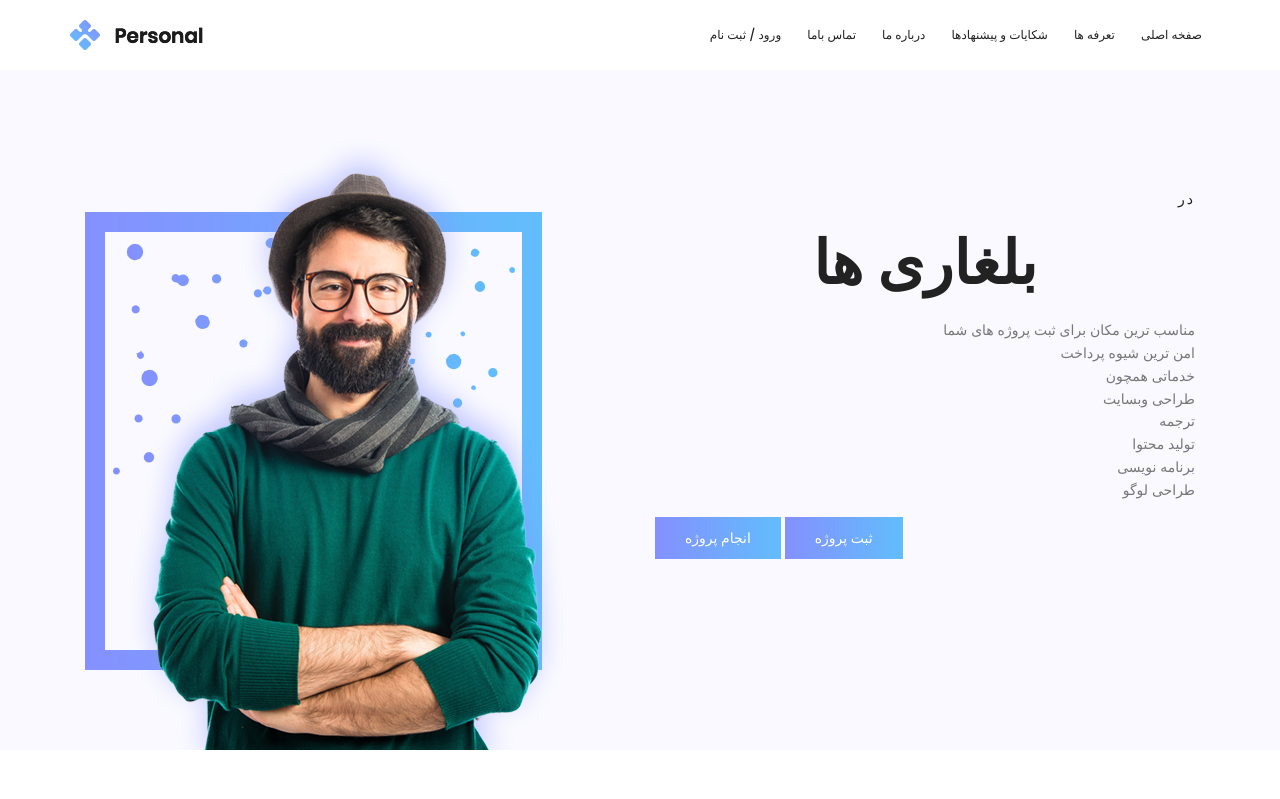
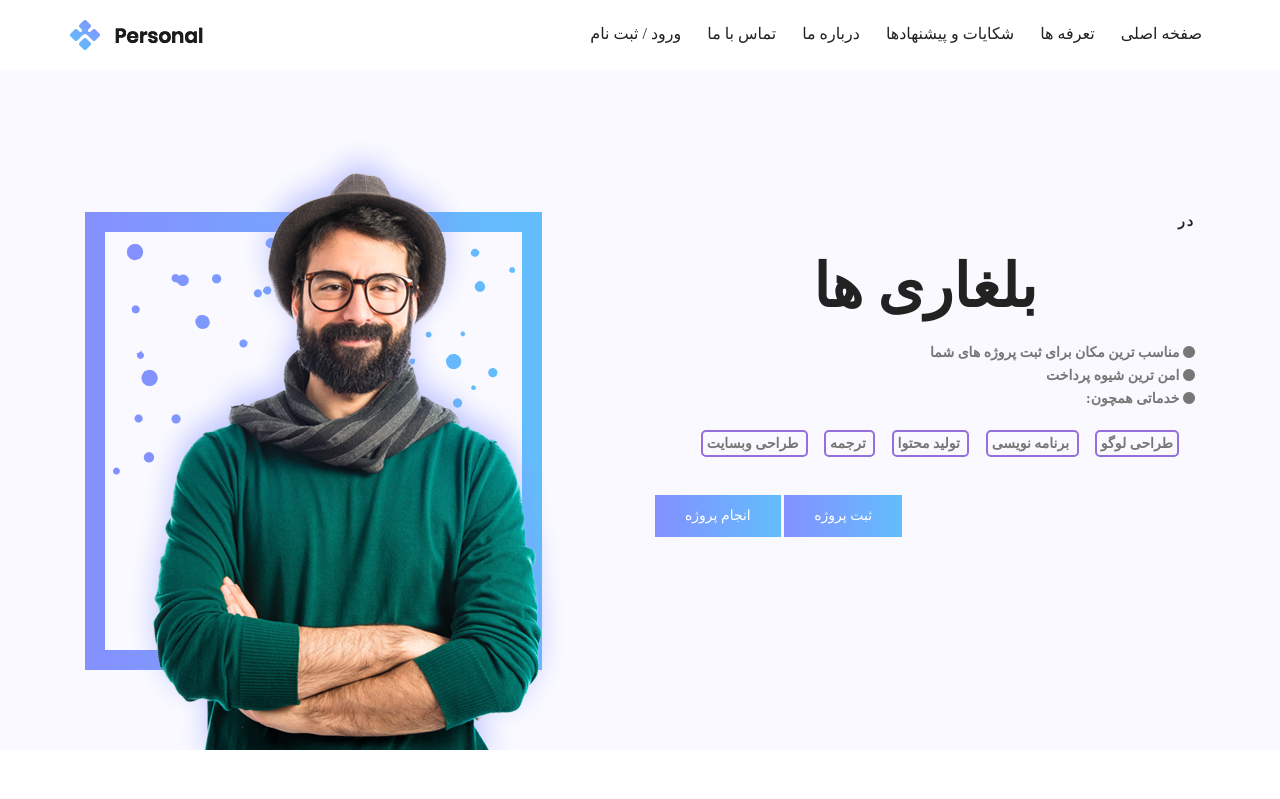
Before and after one commit to mjavadmt/solveproject, a Django app: page /djangoapp/ in a window 1280 px wide. Shown: the top 799 px of the page. Run offline with Django 3.2, Linux system fonts and the light colour scheme; some libraries are stand-ins or nearby versions.

Commit message:
finalhome

```diff
--- a/djangoProject/templates/djangoapp/home.html
+++ b/djangoProject/templates/djangoapp/home.html
@@ -31,7 +31,7 @@
     <link rel="stylesheet" href="{% static 'djangoapp/css/owl.carousel.css' %} ">
     <link rel="stylesheet" href="{% static 'djangoapp/css/main.css' %} ">
 </head>
-<body>
+<body style="font-family: 'b mitra'">
 
 <header id="header">
     <div class="container main-menu">
@@ -66,12 +66,12 @@
 
 
 
-                    <li><a href="{% url 'price' %}">ورود / ثبت نام</a></li>
-                    <li><a href="{% url 'contact' %}">تماس باما</a></li>
-                    <li><a href="{% url 'about' %}">درباره ما</a></li>
-                    <li><a href="{% url 'services' %}">شکایات و پیشنهادها</a></li>
-                    <li><a href="{% url 'portfolio' %}">تعرفه ها</a></li>
-                    <li><a href="{% url 'Index2' %}">صفخه اصلی</a></li>
+                    <li><a href="{% url 'price' %}" style="font-size: medium;font-family:'B Badr'">ورود / ثبت نام</a></li>
+                    <li><a href="{% url 'contact' %}" style="font-size: medium;font-family:'B Badr'">تماس با ما</a></li>
+                    <li><a href="{% url 'about' %}" style="font-size: medium;font-family:'B Badr'">درباره ما</a></li>
+                    <li><a href="{% url 'services' %}" style="font-size: medium;font-family:'B Badr'">شکایات و پیشنهادها</a></li>
+                    <li><a href="{% url 'portfolio' %}" style="font-size: medium;font-family:'B Badr'">تعرفه ها</a></li>
+                    <li><a href="{% url 'Index2' %}" style="font-size: medium;font-family:'B Badr'">صفخه اصلی</a></li>
                 </ul>
             </nav><!-- #nav-menu-container -->
         </div>
@@ -86,43 +86,52 @@
                 <img class="img-fluid" src={% static 'djangoapp/img/hero-img.png' %} alt="">
             </div>
             <div class="col-lg-6 col-md-6 banner-left">
-                <h6 style="text-align: right">در </h6>
+                <h6 style="text-align: right;font-weight: bold">در </h6>
                 <h1 style="text-align: center">بلغاری ها</h1>
                 <p>
-                <ul style="text-align: right">
+                <ul style="text-align: right ; font-weight: bold">
                     <li>
                         مناسب ترین مکان برای ثبت پروژه های شما
+                        <i class="fa fa-circle" ></i>
                     </li>
                     <li>
                         امن ترین شیوه پرداخت
+                        <i class="fa fa-circle" ></i>
                     </li>
                     <li>
-                        خدماتی همچون
-                    <li>
+                        <ul>
+                            :خدماتی همچون
+                            <i class="fa fa-circle" ></i>
+                            <br>
+                            <br>
+                            <li style="margin-right: 3% ; display: inline;border: 2px solid mediumpurple;border-radius: 5px;padding: 4px">
                                 طراحی وبسایت
+
                             </li>
-                    <li>
+                            <li style="margin-right: 3% ; display: inline;border: 2px solid mediumpurple;border-radius: 5px;padding: 4px">
                                 ترجمه
+
                             </li>
-                    <li>
+                            <li style="margin-right: 3% ; display: inline;border: 2px solid mediumpurple;border-radius: 5px;padding: 4px">
                                 تولید محتوا
+
+                            </li >
+                            <li style="margin-right: 3% ; display: inline;border: 2px solid mediumpurple;border-radius: 5px;padding: 4px">
+                                برنامه نویسی
+
                             </li>
-                    <li>
-                        برنامه نویسی
+                            <li style="margin-right: 3% ; display: inline;border: 2px solid mediumpurple;border-radius: 5px;padding: 4px">
+                                طراحی لوگو
+
                             </li>
-                    <li>
-                        طراحی لوگو
+                        </ul>
                     </li>
-                    </li>
-
                 </ul>
-
-
                 </p>
-                <a href="#" class="primary-btn text-uppercase">انجام پروژه</a>
-                <a href="#" class="primary-btn text-uppercase">ثبت پروژه</a>
+                <br>
+                <a href="#facts-area" class="primary-btn text-uppercase" style="scroll-behavior: smooth">انجام پروژه</a>
+                <a href="#facts-area" class="primary-btn text-uppercase" style="scroll-behavior: smooth">ثبت پروژه</a>
             </div>
-
         </div>
     </div>
 </section>
```
Lines whose indentation alone changed are shown as unchanged.
